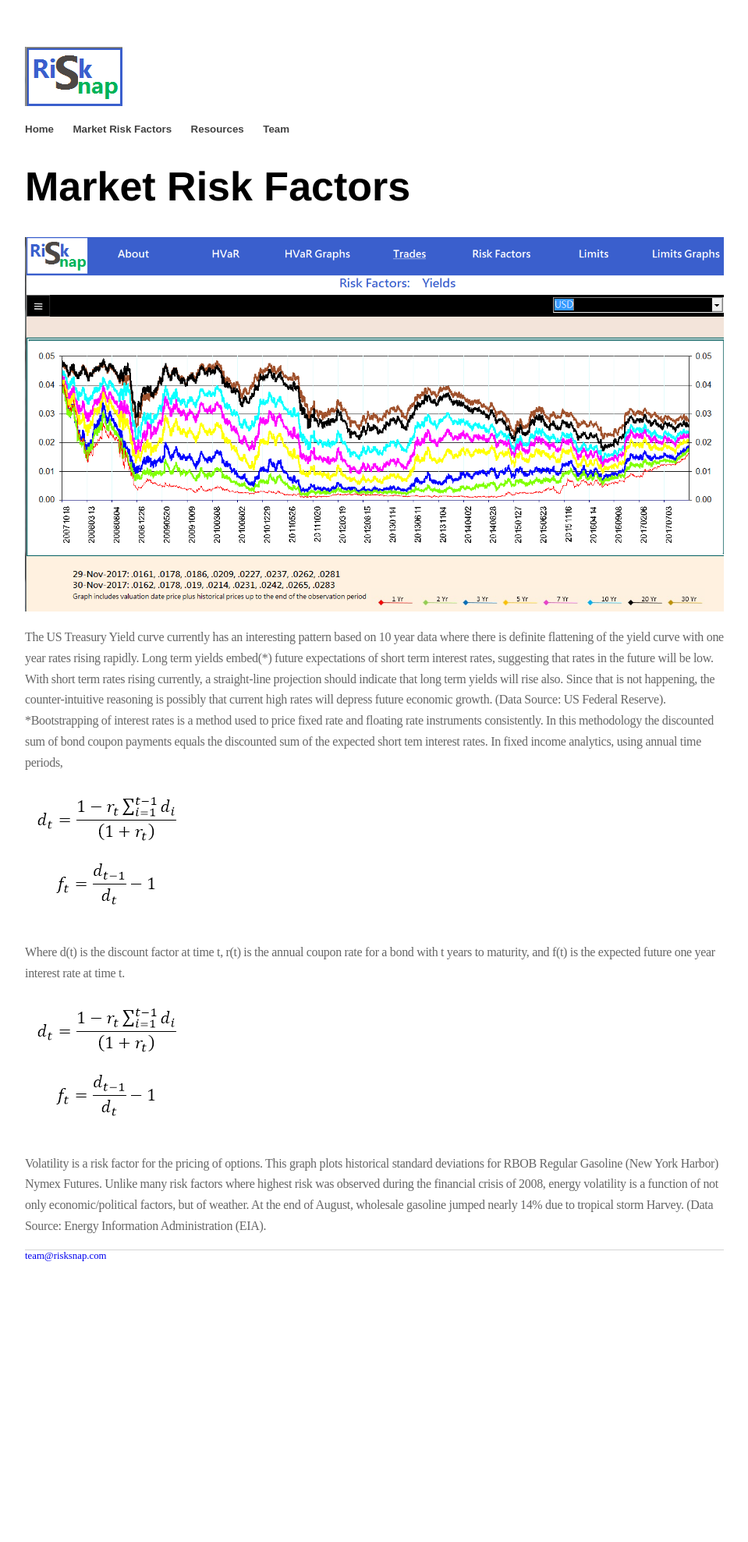
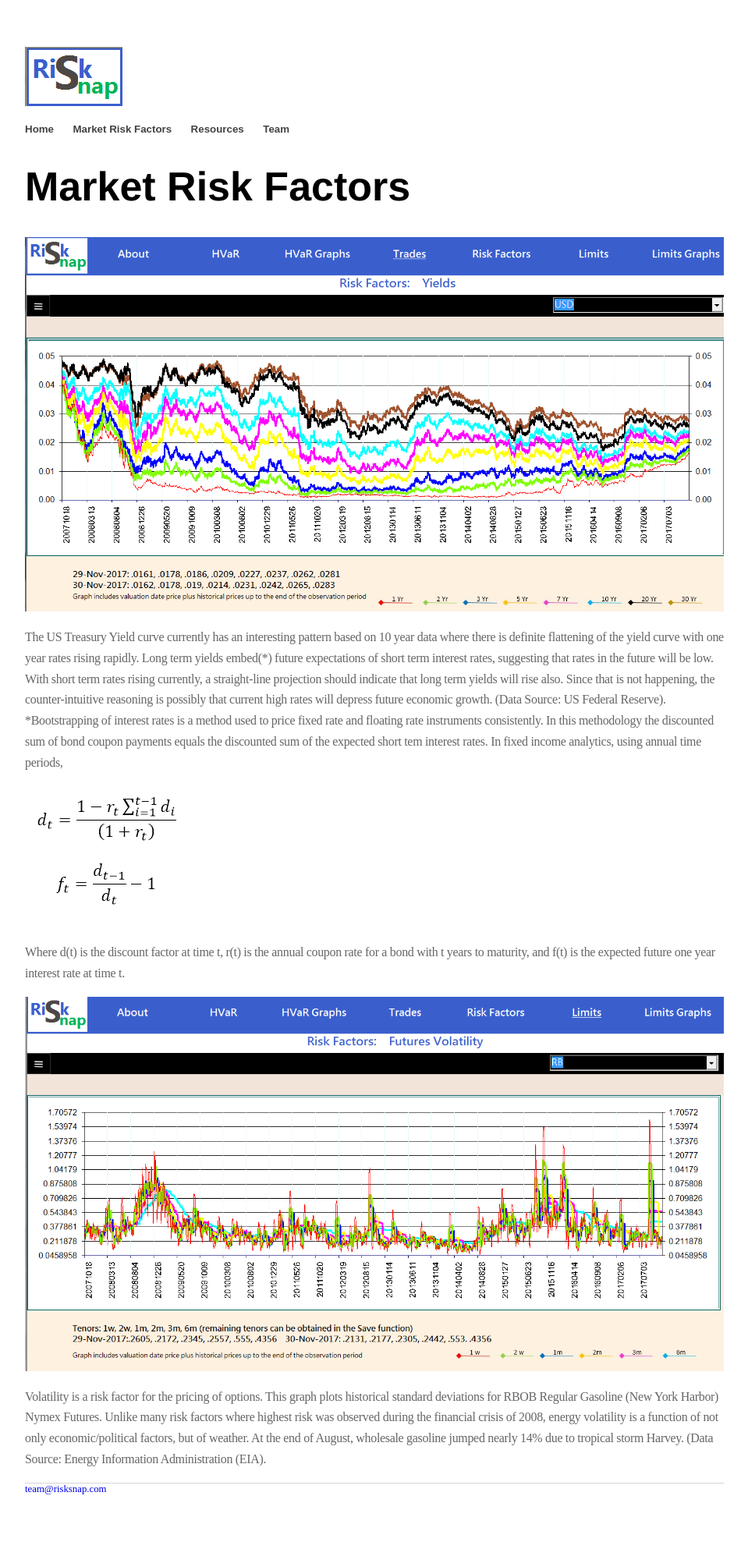
Before and after one commit to risksnap/RiskSnap, a Jekyll site: the page built from marketriskfactors/index.html, in a window 1280 px wide. Shown: the whole page at 78% size, without its empty margins (160-1119 px from the left). Built offline with Jekyll 4.4.1, drawn with Linux system fonts in a browser that asks for light colours; before the commit the page ends 1678 px from its top, so only the background shows below that.

Commit message:
forgot graph

```diff
--- a/marketriskfactors/index.html
+++ b/marketriskfactors/index.html
@@ -11,7 +11,7 @@ layout: marketriskfactors-template
 <img class="figure" alt="" src="./images/BootstrapEquations.png"/>
 <p>Where d(t) is the discount factor at time t,  r(t) is the annual coupon rate for a bond with t years to maturity, and f(t) is the expected future one year interest rate at time t.
 </p>
-<img class="figure" alt="" src="./images/BootstrapEquations.png"/>
+<img class="figure" alt="" src="./images/Volatility_RBOB.png"/>
 <p>Volatility is a risk factor for the pricing of options.  This graph plots historical standard deviations for RBOB Regular Gasoline (New York Harbor) Nymex Futures.  Unlike many risk factors where highest risk was observed during the financial crisis of 2008, energy volatility is a function of not only economic/political factors, but of weather. At the end of August, wholesale gasoline jumped nearly 14% due to tropical storm Harvey. (Data Source: Energy Information Administration (EIA).
 </p>
 </div><!-- /.blurb -->
```
